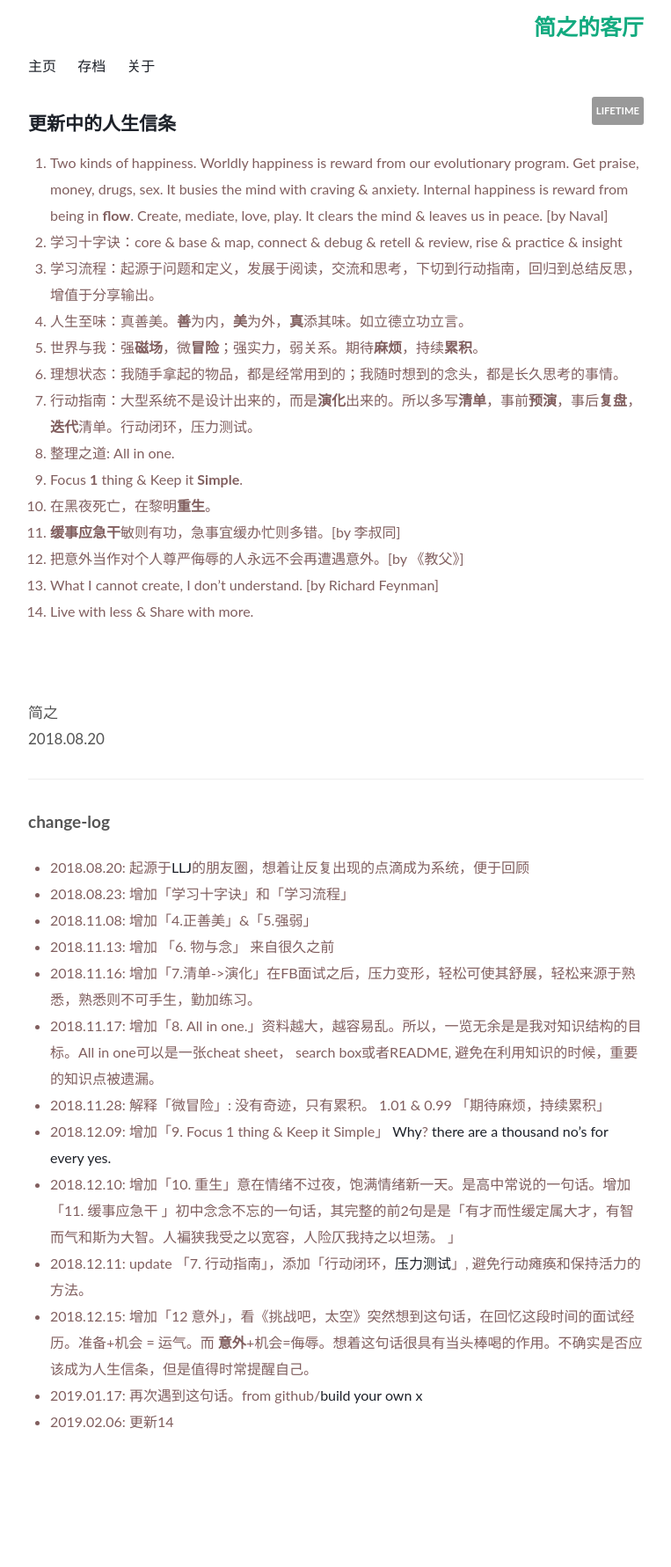
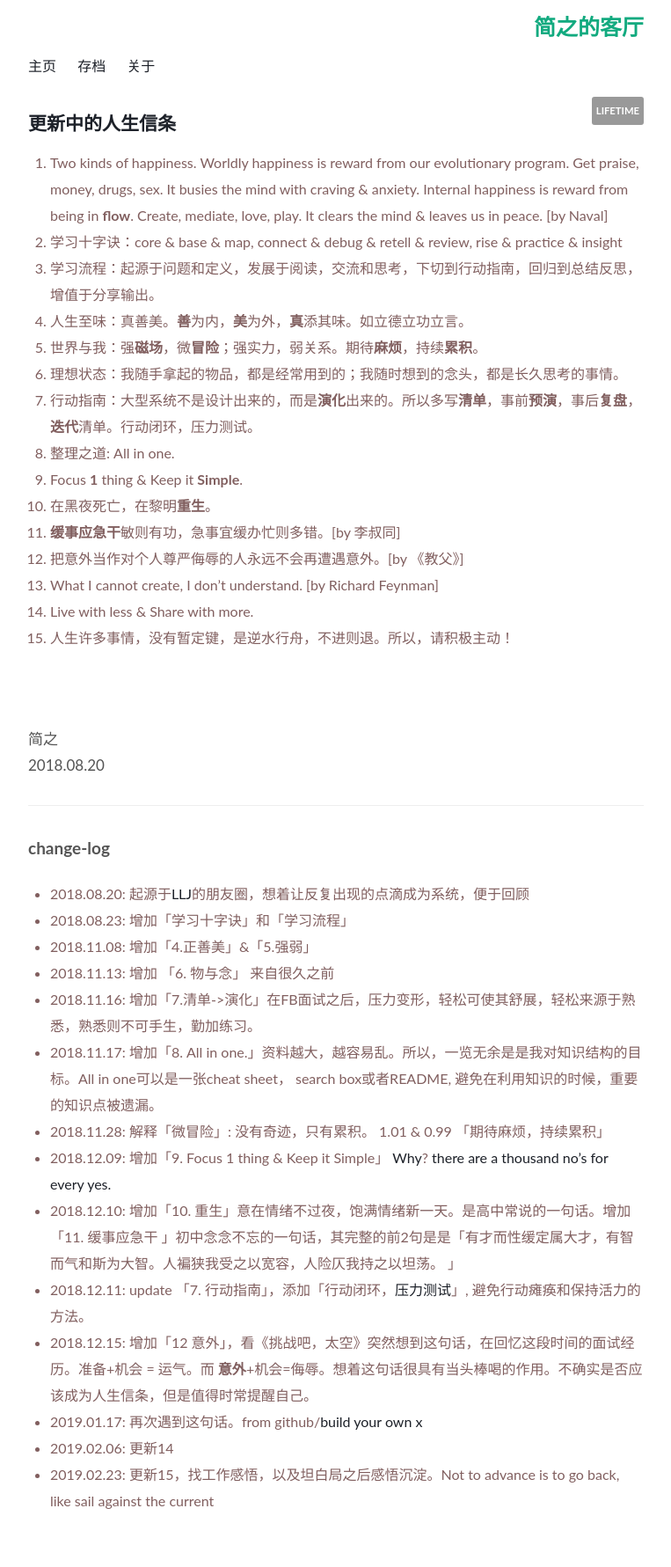
Before and after one commit to WillWang-X/willwang-x.github.io, a Jekyll site: the page built from _posts/2018-10-20-mottos.md, in a window 1280 px wide. Shown: the whole page at 88% size, without its empty margins (258-1021 px from the left). Built offline with Jekyll 4.4.1, drawn with Linux system fonts in a browser that asks for light colours; before the commit the page ends 1691 px from its top, so only the background shows below that.

Commit message:
Added Not to advance is to go back, like sail against the current

```diff
--- a/_posts/2018-10-20-mottos.md
+++ b/_posts/2018-10-20-mottos.md
@@ -24,6 +24,7 @@ published: true
 12. 把意外当作对个人尊严侮辱的人永远不会再遭遇意外。[by 《教父》]
 13. What I cannot create, I don't understand. [by Richard Feynman]
 14. Live with less & Share with more.
+15. 人生许多事情，没有暂定键，是逆水行舟，不进则退。所以，请积极主动！
 
 <br>
 <br>
@@ -47,3 +48,4 @@ published: true
 -  2018.12.15: 增加「12 意外」，看《挑战吧，太空》突然想到这句话，在回忆这段时间的面试经历。准备+机会 = 运气。而 **意外**+机会=侮辱。想着这句话很具有当头棒喝的作用。不确实是否应该成为人生信条，但是值得时常提醒自己。
 -  2019.01.17:  再次遇到这句话。from github/[build your own x](https://github.com/danistefanovic/build-your-own-x)
 -  2019.02.06: 更新14
+-  2019.02.23: 更新15，找工作感悟，以及坦白局之后感悟沉淀。Not to advance is to go back, like sail against the current
```
